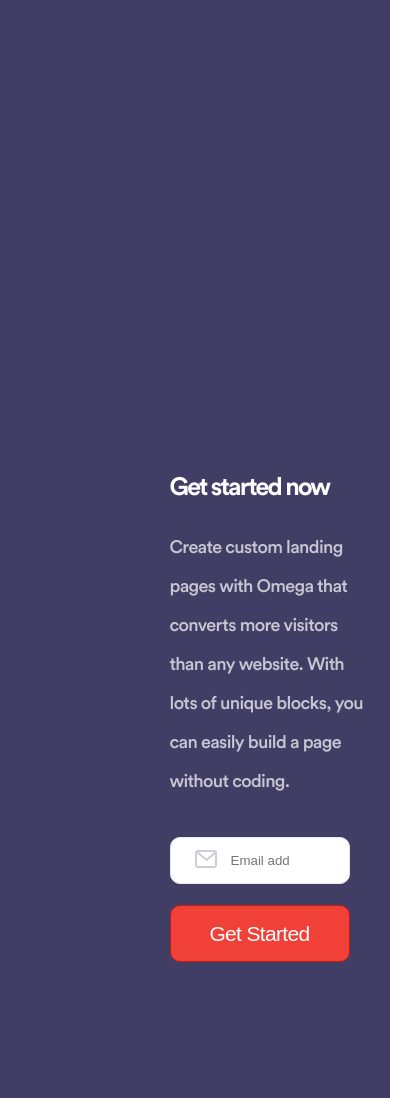
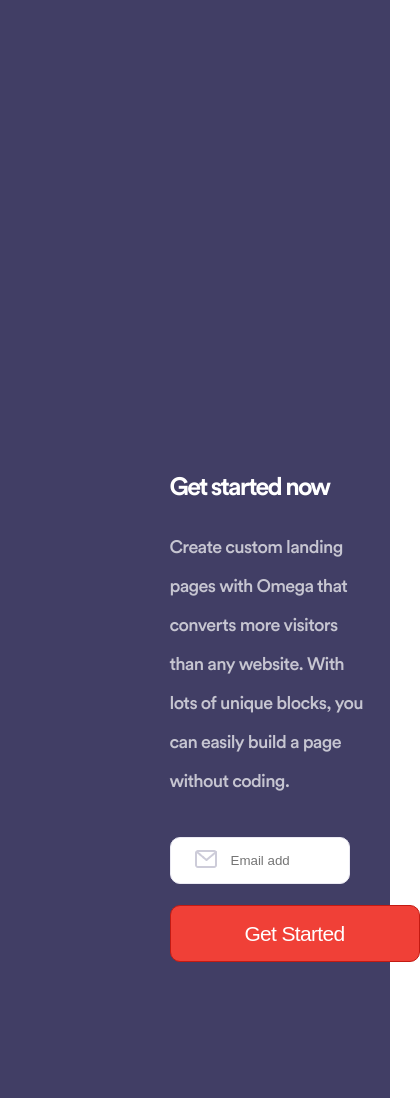
Before and after one commit to the-rustambek/Landing-2-page, a plain HTML site: page index.html in a window 390 px wide. Shown: the part 6259-7357 px from the top of the page, 420 px wide, since content can reach past the window. Drawn offline with Linux system fonts and the light colour scheme.

Commit message:
add file

```diff
--- a/style.css
+++ b/style.css
@@ -727,9 +727,7 @@ padding-left: 10px;    }
        .container .sending-form .sending-form-label .sending-form-input{
            width: 180px;
        }
-       .container .sending-form .sending-form-label .sending-form-button{
-           width: 180px;
-       }
+       .container .sending-form .sending-form-label .sending-form-button{}
 }
 /* **********************all******************** */
 .all-button{
```
Also changed, not shown: img/backg.png (added).
